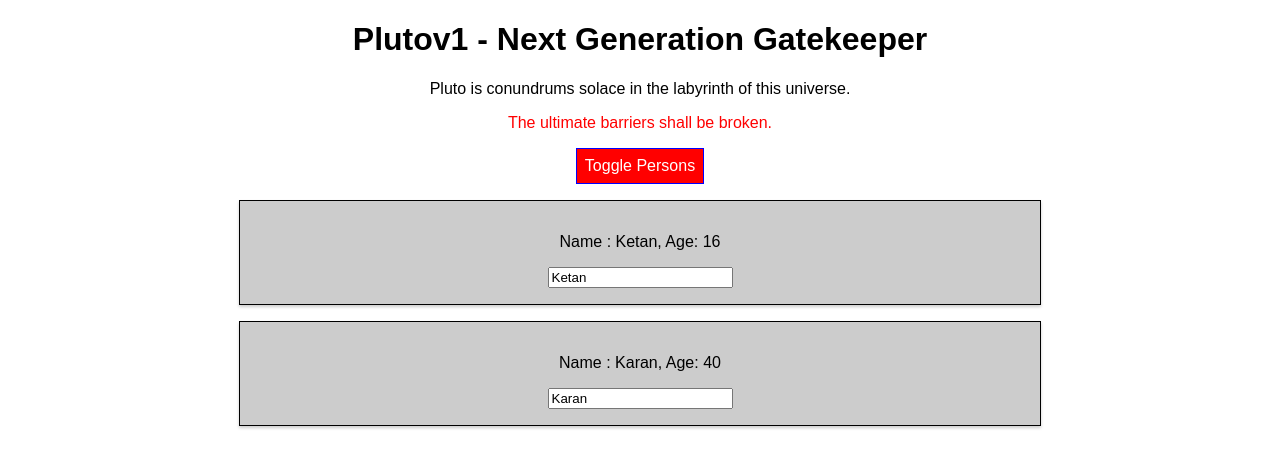
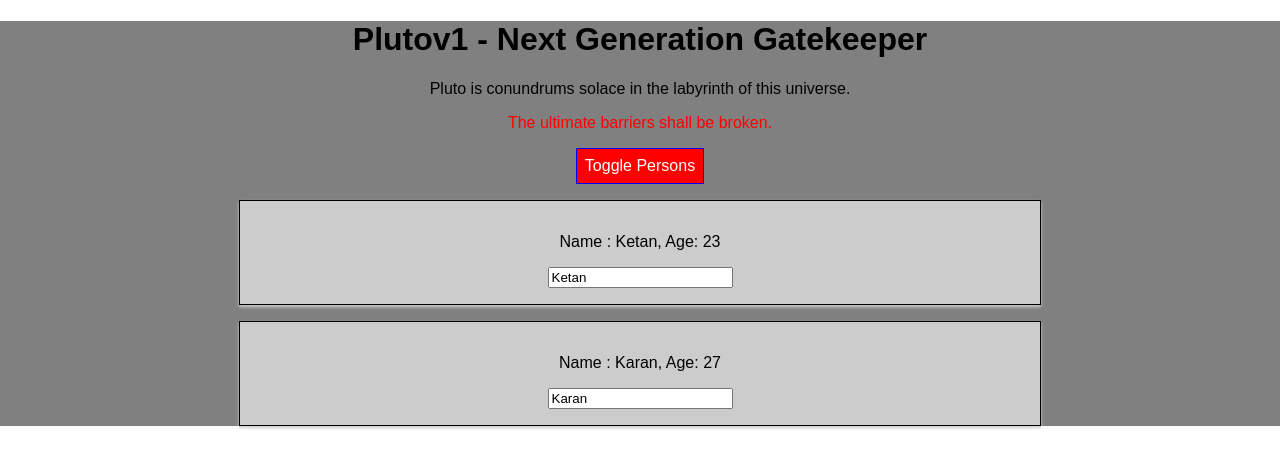
Before and after one commit to Ketan-Gupta/Pluto, a React (Create React App) app: page / in a window 1280 px wide. Both pictures are taken after a click on the button "Toggle Persons". Shown: the top 468 px of the page. Built offline with nearby package versions, Linux system fonts and the light colour scheme.

Commit message:
Starting Scoped CSS

```diff
--- a/src/App.css
+++ b/src/App.css
@@ -1,5 +1,6 @@
 .App {
   text-align: center;
+  background: gray;
 }
 
 .red {
--- a/src/App.js
+++ b/src/App.js
@@ -1,9 +1,7 @@
 import React, { useState, Component } from "react";
 import "./App.css";
-import Radium from 'radium';
+import Radium, { StyleRoot} from 'radium';
 import Person from './Person/Person'
-
-
 
 class App extends Component {
 
@@ -13,8 +11,8 @@ class App extends Component {
 
   state = {
     persons: [
-      { id: 1, name: 'Ketan', guilty: true },
-      { id:2, name: 'Karan', guilty: false }
+      { id: 1, name: 'Ketan', age: 23},
+      { id: 2, name: 'Karan', age: 27}
     ],
     mutable: true,
     showPersons: false
@@ -158,7 +156,7 @@ class App extends Component {
         <p className={classes.join(' ')}>The ultimate barriers shall be broken.</p>
         <button style={style} onClick={this.togglePersonsHandler}>Toggle Persons</button>
         {persons}
-      </div>
+        </div>
     );
   }
 }
@@ -298,3 +296,9 @@ export default App;
 // state should always be updated in an immutable fashion. Copy the state and then update the copy and apply.
 
 // The className can also be changed dynamically for a component.
+
+// Radium(App) is called higher order component, it is wrapping our app component inside itself.
+
+// Weird, the onHover property is forcing react to re-render the components.
+// and since we call a function to get the age every time person component is loaded.
+// on hover will trigger a new age every time the mouse pointer is loaded in front of it.
--- a/src/Person/Person.js
+++ b/src/Person/Person.js
@@ -1,5 +1,6 @@
 // This person component is used to render information about Person.
 import React, { useState } from "react";
+import Radium from 'radium';
 import "./Person.css";
 
 /*
@@ -24,18 +25,23 @@ class Person extends Component
 */
 
 const person = (props) => {
+
+  /*
+  const style = {
+    '@media(minWidth : 500px)': {
+      width: '450px'
+    }
+  }
+  */
+
   return (
     <div className="Person">
-      <p onClick={props.click}>Name : {props.name}, Age: {getAge()}</p>
+      <p onClick={props.click}>Name : {props.name}, Age: {props.age}</p>
       <p>{props.children}</p>
       <input type="text" onChange={props.change} defaultValue={props.name} />
     </div>
   )
 };
-
-const getAge = () => {
-  return Math.floor(Math.random() * 45)
-}
 
 export default person;
 
```
